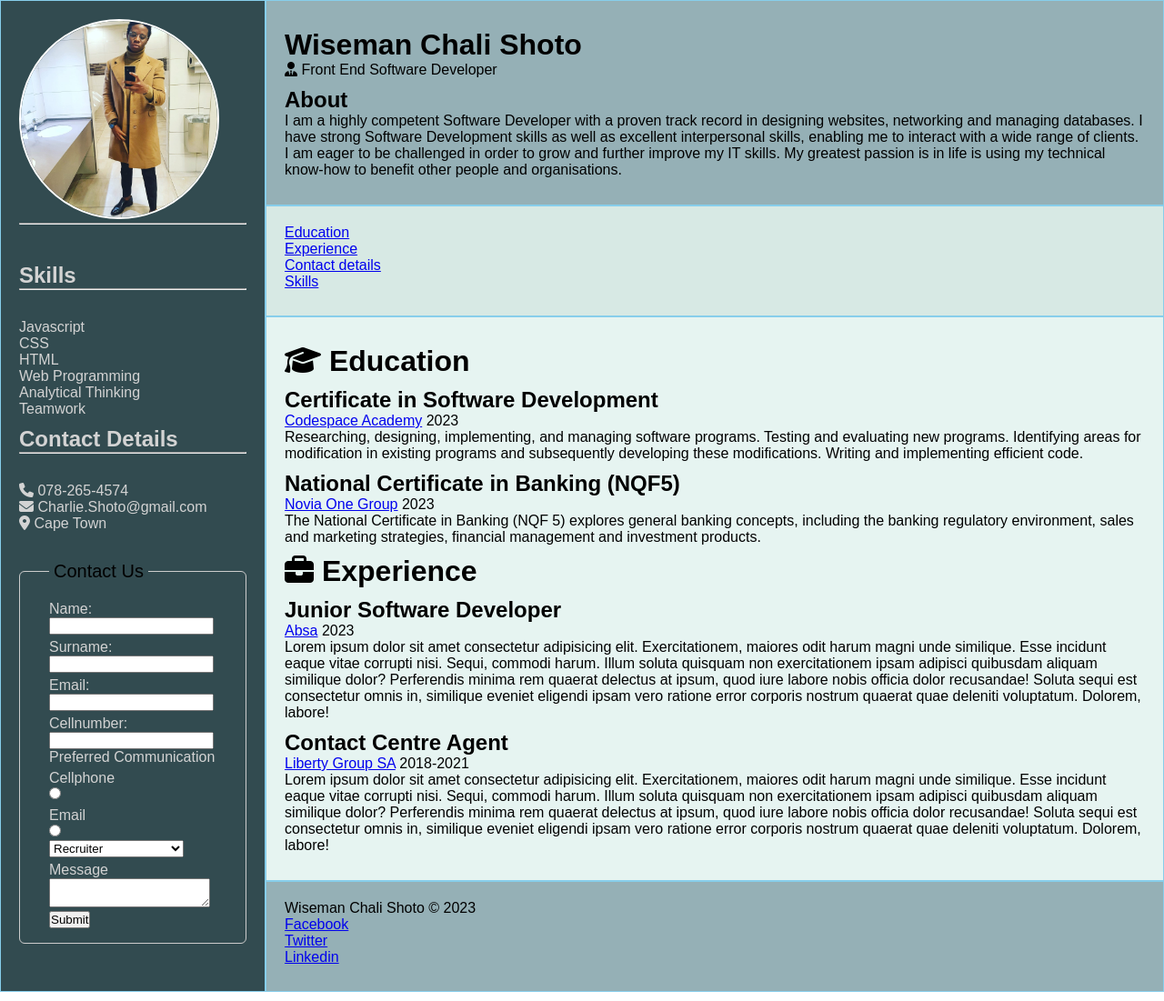
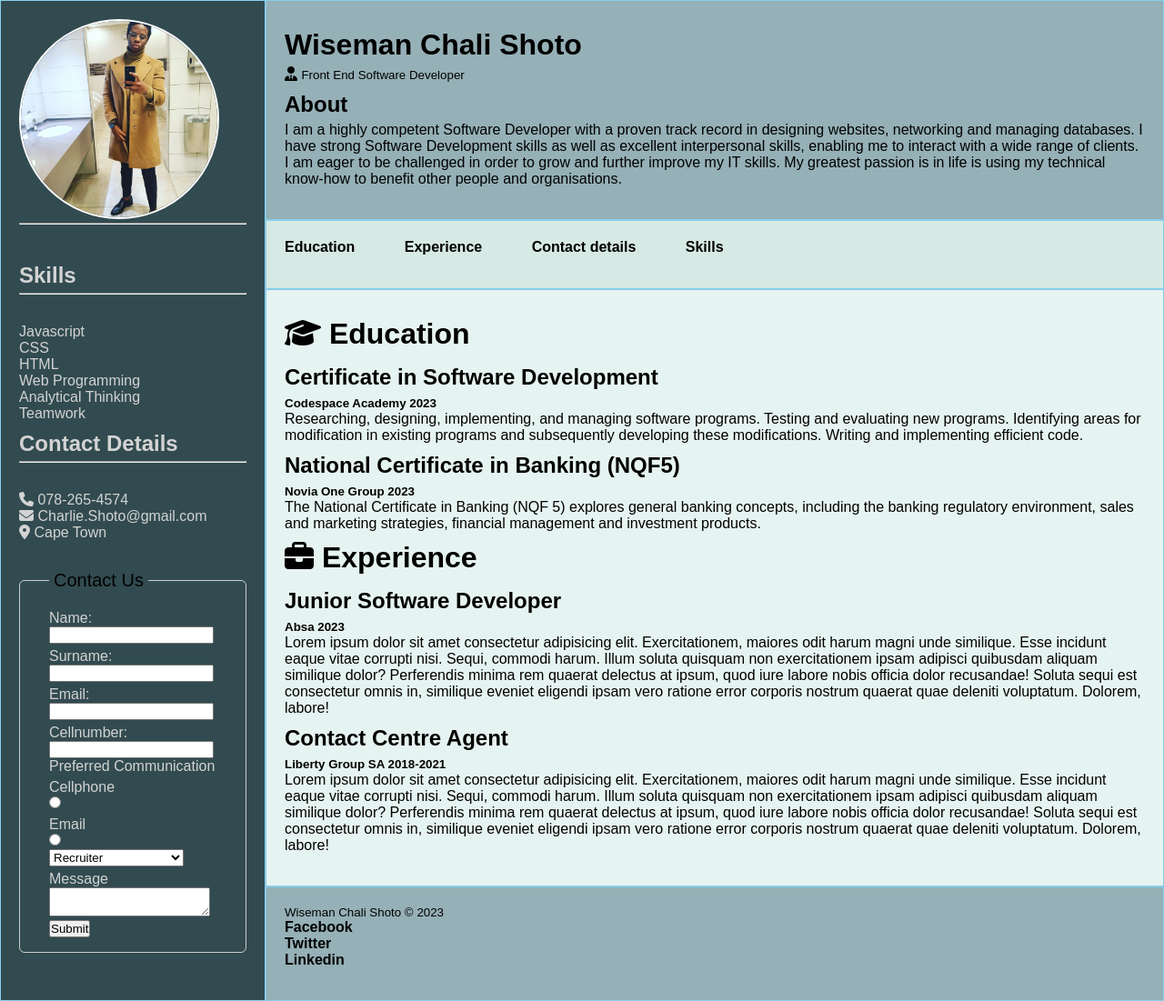
Before and after one commit to WisemanChaliShoto/WISSHO027_FTC2301_GROUPA_WISEMANSHOTO_ITW9, a plain HTML site: page index.html in a window 1280 px wide. Shown: the whole page at 91% size. Drawn offline with Linux system fonts and the light colour scheme.

Commit message:
third Commit

```diff
--- a/CSS/Style.css
+++ b/CSS/Style.css
@@ -8,6 +8,7 @@ hr{
     margin-bottom: 2em;
 
 }
+
 
 body  {
     font-family: Arial, Helvetica, sans-serif;
@@ -57,10 +58,26 @@ nav {
 
 h2,h1{
     padding-top: 10px;
+    padding-bottom: 5px;
 }
 ul {
     list-style-type: none;
 
+}
+
+a {
+    color: #000;
+    text-decoration: none;
+    font-weight: bold;
+
+}
+
+a:hover{
+    color: red;
+}
+nav li{
+    display: inline-block;
+    padding-right: 50px;
 }
 
 
@@ -118,3 +135,7 @@ aside{
 footer{
     grid-area: footer;
 }
+
+.copyright .ul{
+    display: flex;
+}
--- a/index.html
+++ b/index.html
@@ -14,7 +14,7 @@
 
     <div class="container">
         <h1>Wiseman Chali Shoto</h1>
-        <p> <i class="fa-solid fa-user-tie"></i> Front End Software Developer</p>
+        <p> <i class="fa-solid fa-user-tie"></i> <small > Front End Software Developer </small> </p>
         <h2>About</h2>
         <p>I am a highly competent Software Developer with a proven track record in designing websites,
             networking and managing databases. I have strong Software Development skills as well as excellent
@@ -42,13 +42,13 @@
         <div id="Education">
             <h1> <i class="fa-sharp fa-solid fa-graduation-cap"></i> Education</h1>
             <h2>Certificate in Software Development </h2>
-            <p><a href="https:www.codespace.co.za" target="_blank">Codespace Academy</a> 2023</p>
+            <p><a href="https:www.codespace.co.za" target="_blank"> <small> Codespace Academy 2023 </a>  </small></p>
             <p>Researching, designing, implementing, and managing software programs. Testing and evaluating new
                 programs. Identifying areas for modification in existing programs and subsequently developing these
                 modifications. Writing and implementing efficient code.</p>
 
                 <h2>National Certificate in Banking (NQF5)</h2>
-                <p><a href="https://noviaone.com" target="_blank">Novia One Group</a> 2023</p>
+                <p><a href="https://noviaone.com" target="_blank"> <small > Novia One Group 2023 </a>  </small></p>
                 <p>The National Certificate in Banking (NQF 5) explores general banking concepts, including the banking
                     regulatory environment, sales and marketing strategies, financial management and investment
                     products.</p>
@@ -57,14 +57,14 @@
         <div id="Experience">
             <h1> <i class="fa-sharp fa-solid fa-briefcase"></i> Experience</h1>
             <h2>Junior Software Developer </h2>
-            <p><a href="https://Absa.co.za" target="_blank">Absa</a> 2023</p>
+            <p><a href="https://Absa.co.za" target="_blank"> <small> Absa 2023</a>  </small> </p>
             <p>Lorem ipsum dolor sit amet consectetur adipisicing elit. Exercitationem, maiores odit harum magni unde similique. Esse incidunt eaque vitae corrupti nisi. Sequi, commodi harum. Illum soluta quisquam non exercitationem ipsam adipisci quibusdam aliquam similique dolor? Perferendis minima rem quaerat delectus at ipsum, quod iure labore nobis officia dolor recusandae! Soluta sequi est consectetur omnis in, similique eveniet eligendi ipsam vero ratione error corporis nostrum quaerat quae deleniti voluptatum. Dolorem, labore!</p>
         </div>
 
         <div>
         <h2>Contact Centre Agent </h2>
 
-            <p><a href="https://Absa.co.za" target="_blank">Liberty Group SA</a> 2018-2021</p>
+            <p><a href="https://Absa.co.za" target="_blank"> <small > Liberty Group SA 2018-2021 </a>  </small></p>
 
         <p>Lorem ipsum dolor sit amet consectetur adipisicing elit. Exercitationem, maiores odit harum magni unde similique. Esse incidunt eaque vitae corrupti nisi. Sequi, commodi harum. Illum soluta quisquam non exercitationem ipsam adipisci quibusdam aliquam similique dolor? Perferendis minima rem quaerat delectus at ipsum, quod iure labore nobis officia dolor recusandae! Soluta sequi est consectetur omnis in, similique eveniet eligendi ipsam vero ratione error corporis nostrum quaerat quae deleniti voluptatum. Dolorem, labore!</p>
         </div>
@@ -173,7 +173,9 @@
 </aside>
 <footer> <div class="container">
 
-        <p> Wiseman Chali Shoto &copy; 2023 </p>
+    <div class="copyright">
+        <small> <p> Wiseman Chali Shoto &copy; 2023 </p></small>
+    </div>
         <ul class="ul">
 
             <li> <a href="https://www.facebook.com" target="_blank">Facebook</a></li>
```
